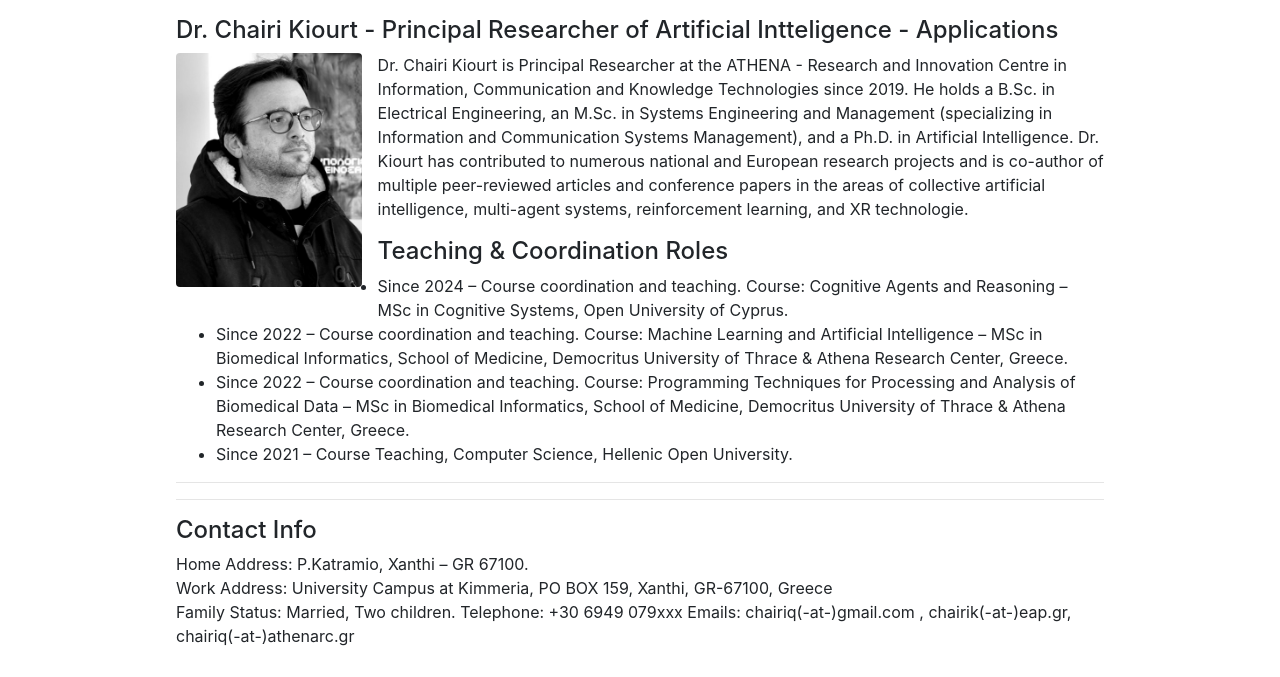
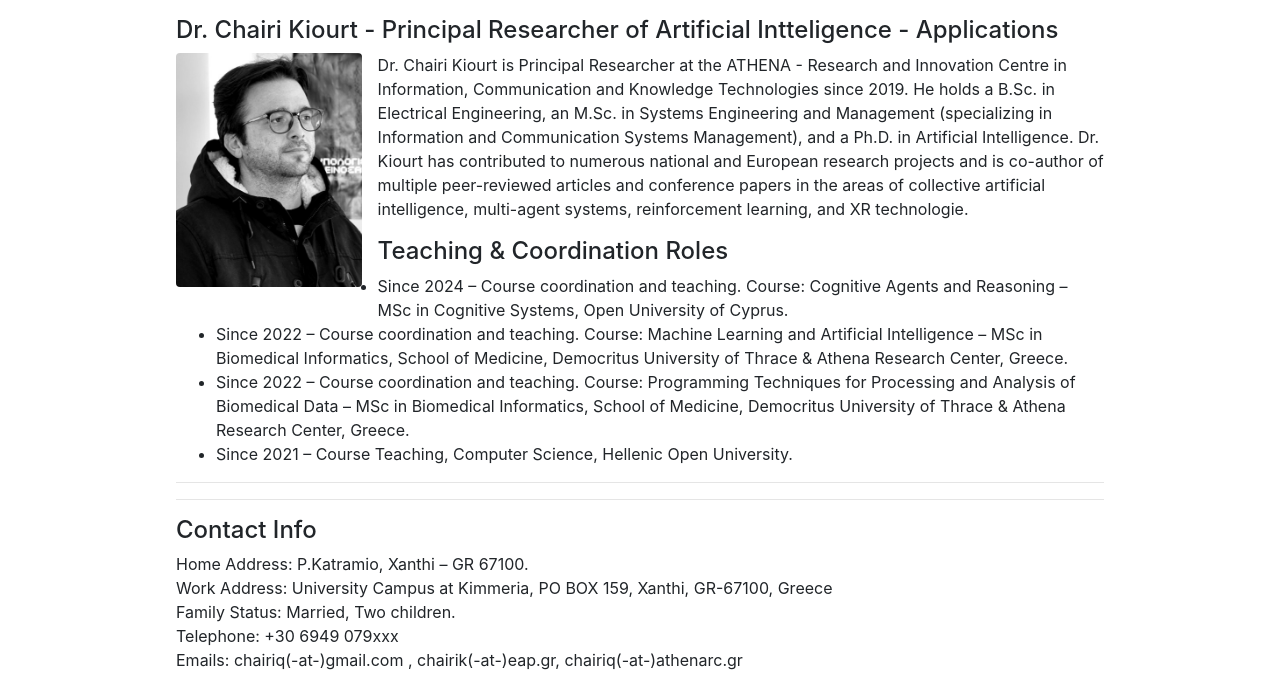
Before and after one commit to chairiq/chairiq.github.io, a plain HTML site: page index.html in a window 1280 px wide. Shown: the part 56-733 px from the top of the page. Drawn offline with nearby package versions, Linux system fonts and the light colour scheme.

Commit message:
front page update

```diff
--- a/index.html
+++ b/index.html
@@ -71,8 +71,8 @@
       <h4>Contact Info</h4>
       <p>Home Address:     P.Katramio, Xanthi – GR 67100.</br>
       Work Address:     University Campus at Kimmeria, PO BOX 159, Xanthi, GR-67100, Greece<br>
-      Family Status:    Married, Two children.
-      Telephone:        +30 6949 079xxx
+      Family Status:    Married, Two children.<br>
+      Telephone:        +30 6949 079xxx<br>
       Emails:           chairiq(-at-)gmail.com , chairik(-at-)eap.gr, chairiq(-at-)athenarc.gr </p>
     </div>
   </div>
```
